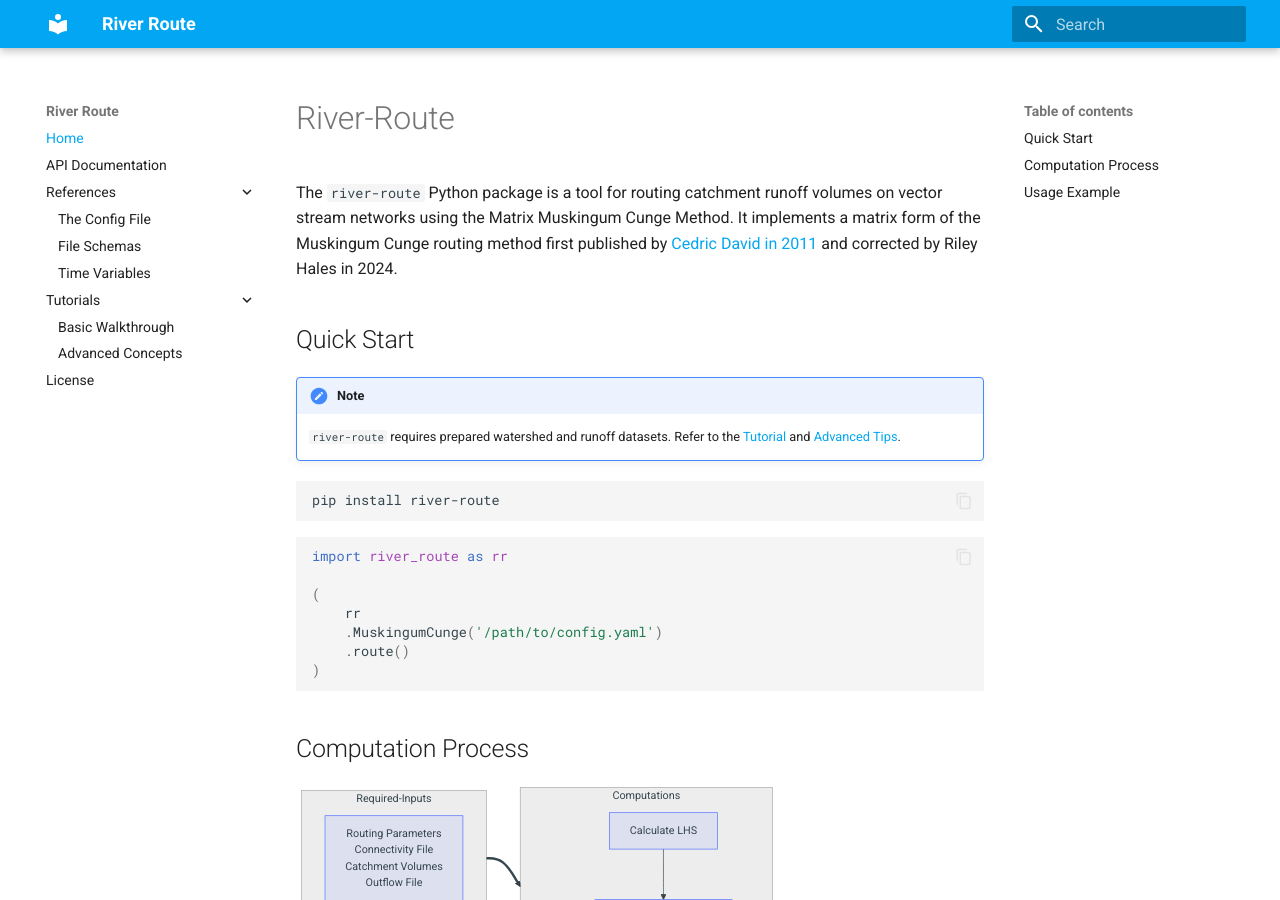
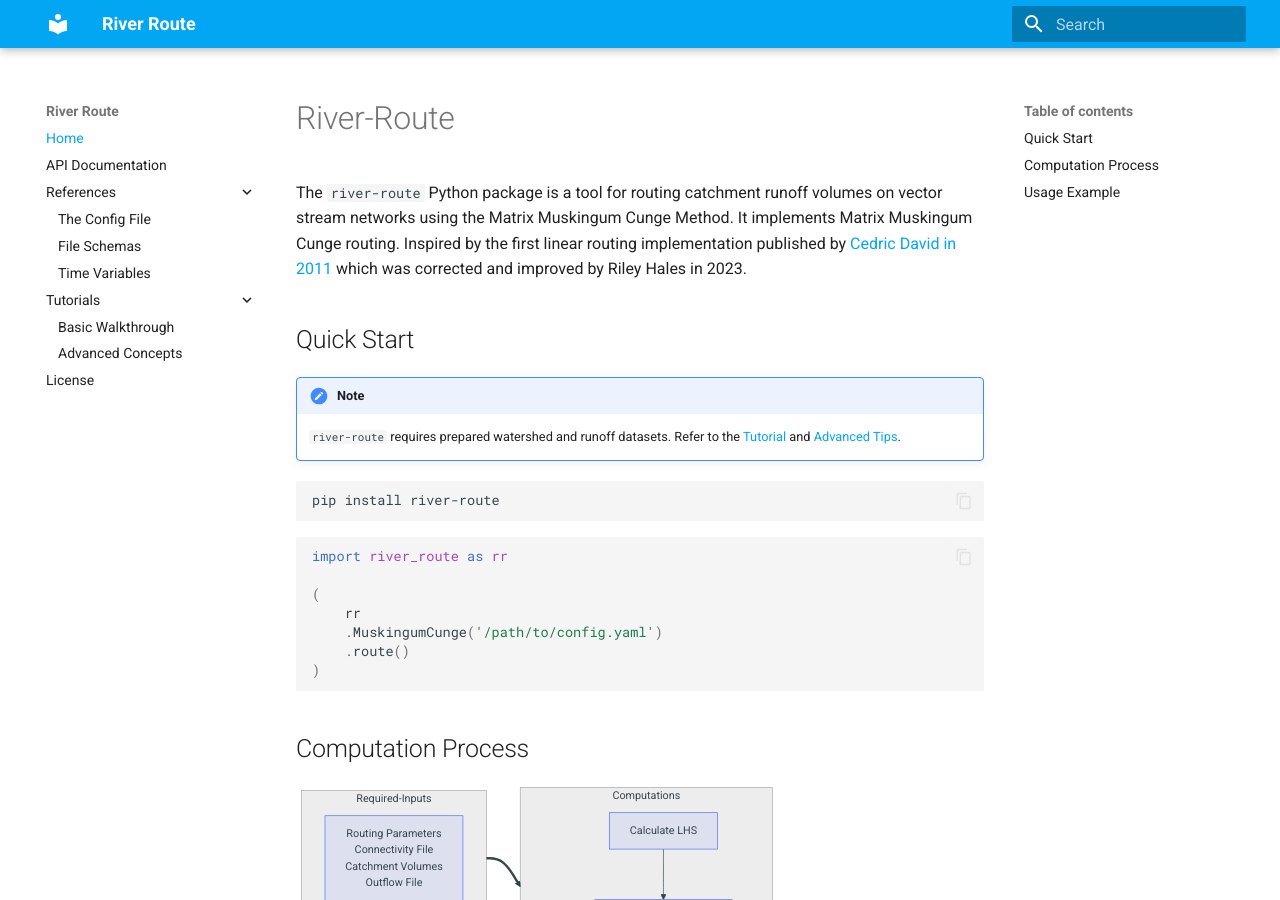
Before and after one commit to rileyhales/river-route, an MkDocs documentation site: the page built from docs/index.md, in a window 1280 px wide and 900 px high. Built offline with MkDocs 1.6.1 and Material for MkDocs 9.7.7, drawn with Linux system fonts in a browser that asks for light colours.

Commit message:
clarify introduction sentence

```diff
--- a/docs/index.md
+++ b/docs/index.md
@@ -1,8 +1,8 @@
 # River-Route
 
 The `river-route` Python package is a tool for routing catchment runoff volumes on vector stream networks using the Matrix Muskingum Cunge Method.
-It implements a matrix form of the Muskingum Cunge routing method first published by [Cedric David in 2011](https://doi.org/10.1175/2011JHM1345.1)
-and corrected by Riley Hales in 2024.
+It implements Matrix Muskingum Cunge routing. Inspired by the first linear routing implementation published by
+[Cedric David in 2011](https://doi.org/10.1175/2011JHM1345.1) which was corrected and improved by Riley Hales in 2023.
 
 ## Quick Start
 
```
